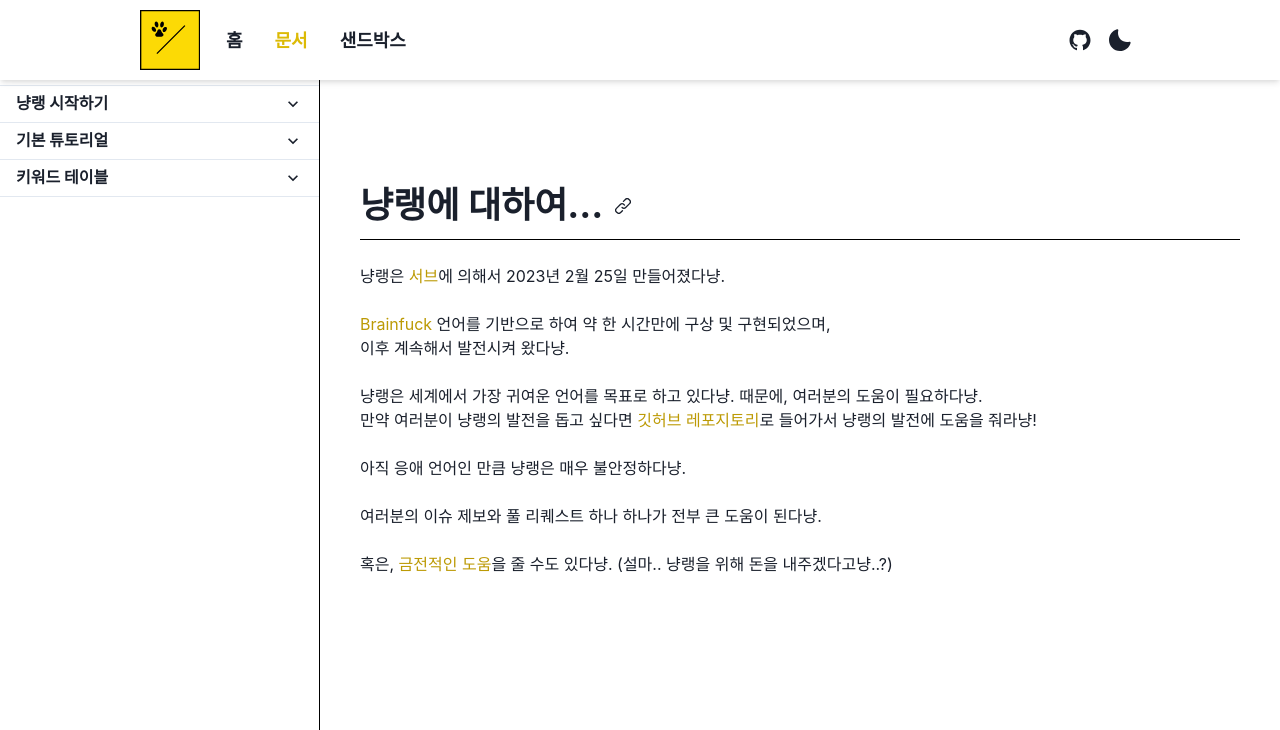
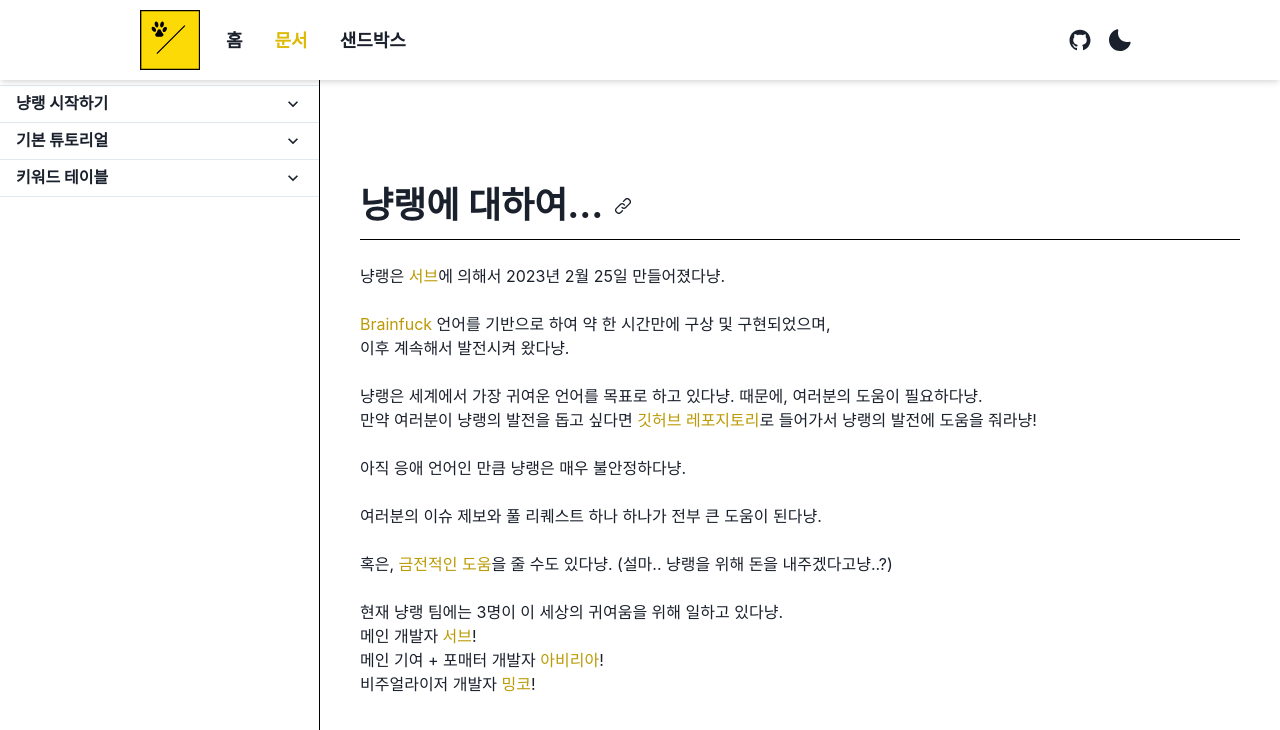
Before and after one commit to Nyanlang/nyanlang-web, a Next.js app: page /docs in a window 1280 px wide. Shown: the top 730 px of the page. Built offline with nearby package versions, Linux system fonts and the light colour scheme.

Commit message:
Add credit

```diff
--- a/pages/docs/index.tsx
+++ b/pages/docs/index.tsx
@@ -22,5 +22,11 @@ export default function DocsIndex() {
         <P>
             혹은, <Lnk href={"https://toss.me/sserve"}>금전적인 도움</Lnk>을 줄 수도 있다냥. (설마.. 냥랭을 위해 돈을 내주겠다고냥..?)
         </P>
+        <P>
+            현재 냥랭 팀에는 3명이 이 세상의 귀여움을 위해 일하고 있다냥.<br />
+            메인 개발자 <Lnk href={"https://github.com/sserve-kr"}>서브</Lnk>!<br />
+            메인 기여 + 포매터 개발자 <Lnk href={"https://github.com/abiriadev"}>아비리아</Lnk>!<br />
+            비주얼라이저 개발자 <Lnk href={"https://github.com/MincoMK"}>밍코</Lnk>!
+        </P>
     </DocsTemplate>
 }
```
